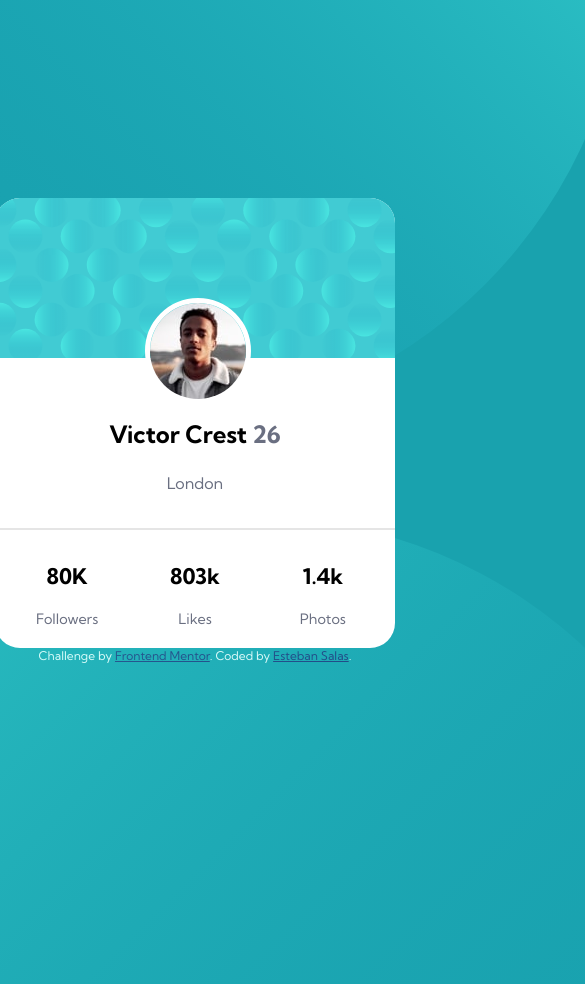
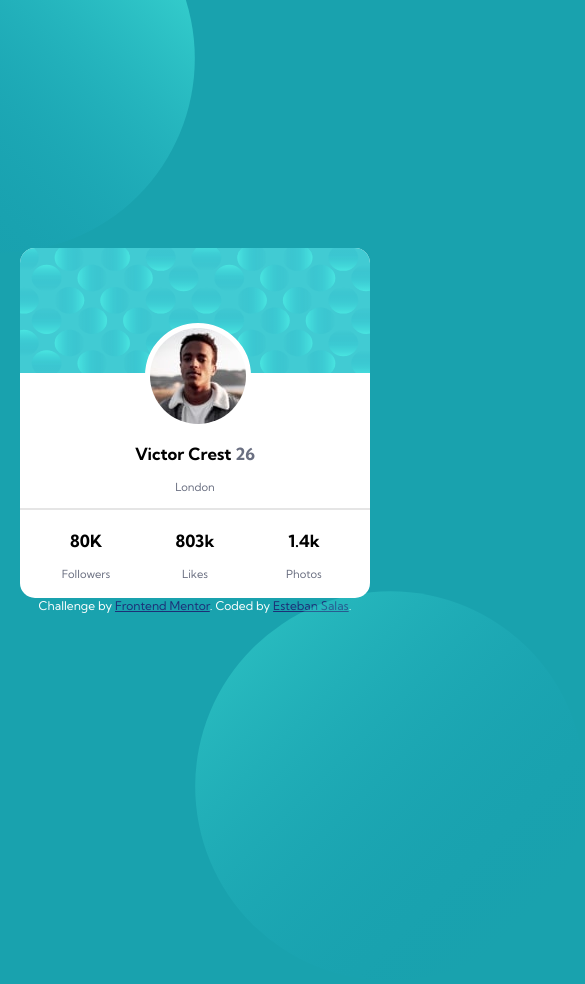
Before and after one commit to Geo0510/Profile-card-component, a plain HTML site: page index.html in a window 390 px wide. Shown: the top 984 px of the page, 585 px wide, since content can reach past the window. Drawn offline with Linux system fonts and the light colour scheme.

Commit message:
Update styles.css

```diff
--- a/css/styles.css
+++ b/css/styles.css
@@ -5,7 +5,6 @@
 body {
   background-color: hsl(185, 75%, 39%);
   font-family: "Kumbh Sans", sans-serif;
-  font-size: 1rem;
   font-weight: 400;
   overflow: hidden;
   min-height: 100vh;
@@ -13,6 +12,10 @@ body {
   flex-direction: column;
   justify-content: center;
   align-items: center;
+}
+
+img {
+  max-width: 100%;
 }
 
 .text-light {
@@ -25,42 +28,40 @@ body {
 
 .circulo_arriba {
   position: absolute;
-  top: -550px;
-  left: -350px;
+  width: 90%;
+  bottom: 45%;
+  right: 45%;
 }
 
 .circulo_abajo {
   position: absolute;
-  bottom: -650px;
-  right: -350px;
+  width: 90%;
+  top: 45%;
+  left: 45%;
 }
 
 .card_container {
   position: relative;
   background-color: #fff;
-  width: 400px;
-  height: 450px;
-  border-radius: 25px;
+  width: 350px;
+  height: 350px;
+  border-radius: 15px;
   overflow: hidden;
 }
 
-.card_cabeza {
-  position: relative;
-  min-height: 100px;
-  text-align: center;
-}
 
 .card_cabeza--imagen {
   position: absolute;
   top: 0;
   left: 0;
   width: 100%;
+  height: 125px;
 }
 
 .card_cabeza_img--profile {
   position: absolute;
-  top: 100px;
-  left: 150px;
+  top: 75px;
+  left: 125px;
   background-color: #fff;
   border: 5px solid #fff;
   border-radius: 50%;
@@ -68,9 +69,10 @@ body {
 
 .card_cuerpo {
   position: absolute;
-  top: 185px;
+  top: 170px;
   width: 100%;
   text-align: center;
+  font-size: 0.7rem;
 }
 
 .card_pie {
@@ -78,7 +80,7 @@ body {
   bottom: 5px;
   width: 100%;
   text-align: center;
-  font-size: 0.9rem;
+  font-size: 0.7rem;
   border-top: 2px solid #0000001a;
 }
 
@@ -86,8 +88,12 @@ body {
   display: inline-block;
   margin-left: 0.5em;
   margin-right: 0.5em;
-  width: 110px;
+  width: 95px;
   text-align: center;
+}
+
+.datos h2 {
+  margin-top: 20px;
 }
 
 .attribution {
@@ -98,3 +104,19 @@ body {
 .attribution a {
   color: hsl(228, 61%, 29%);
 }
+
+@media (max-width:600px) {
+  .circulo_arriba {
+    position: absolute;
+    width: 100%;
+    bottom: 70%;
+    right: 50%;
+  }
+
+  .circulo_abajo {
+    position: absolute;
+    width: 100%;
+    top: 70%;
+    left: 50%;
+  }
+}
```
